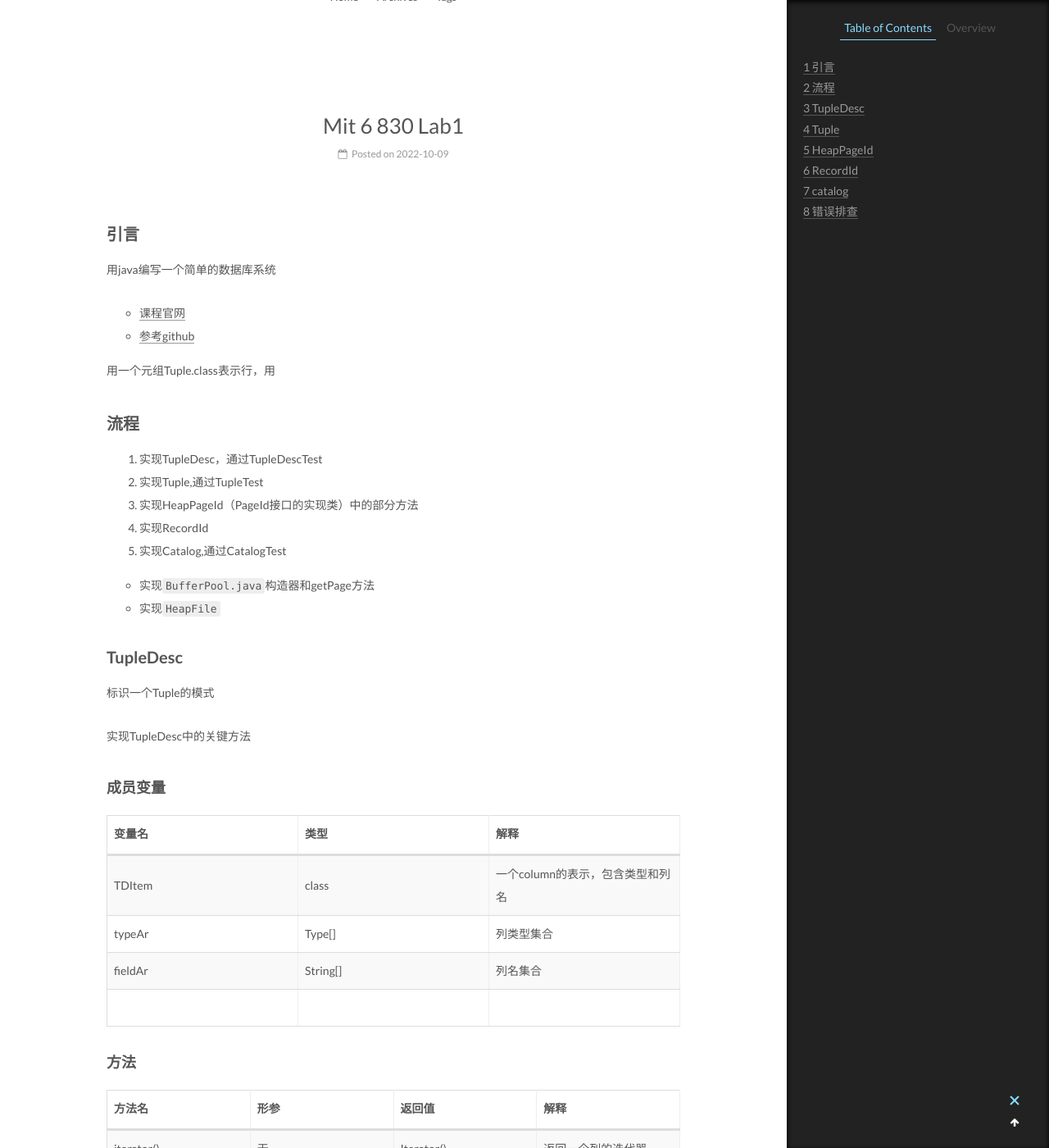
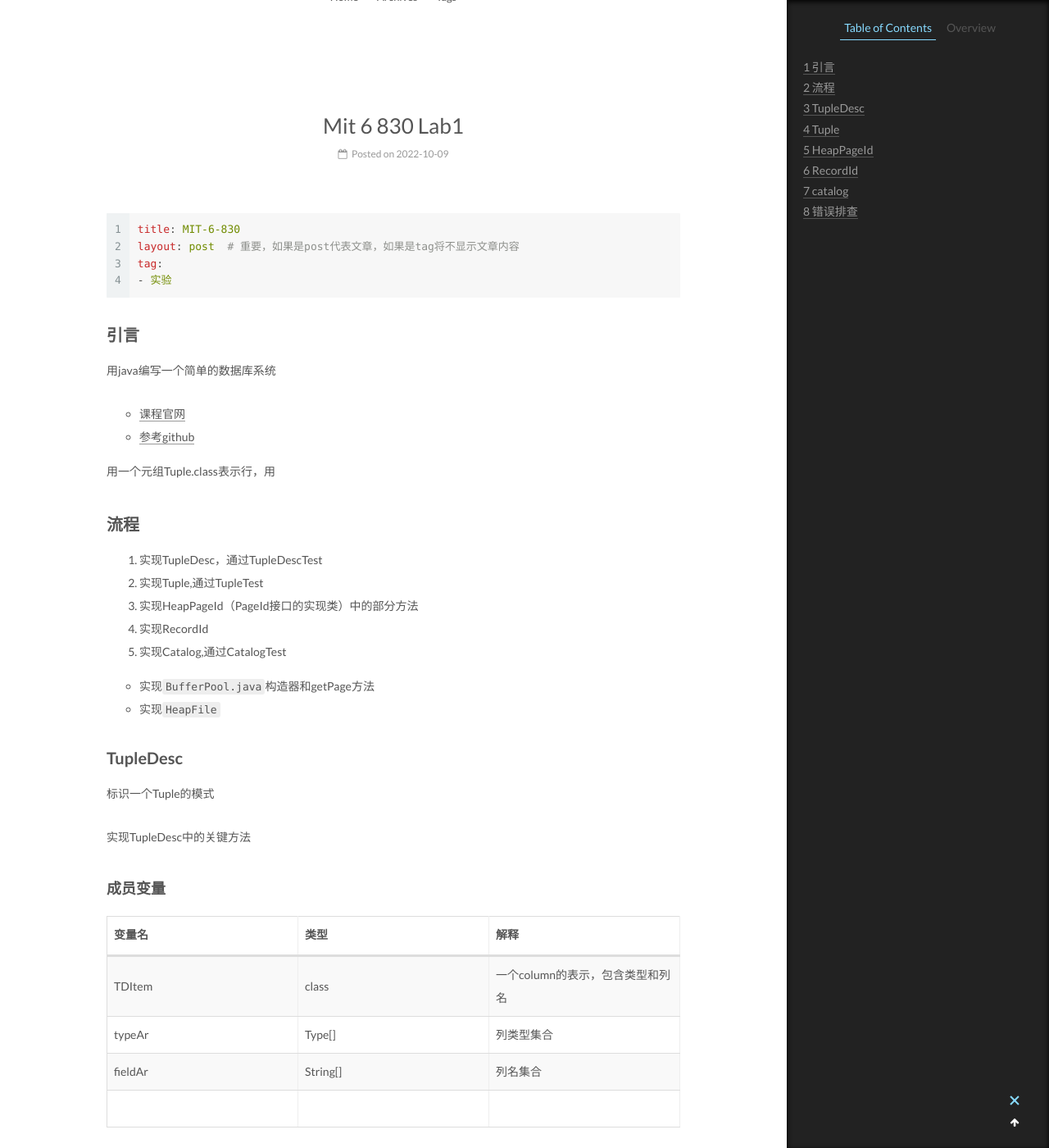
Before and after one commit to modiman/modiman.github.io, a Jekyll site: the page built from _posts/2022-10-09-MIT-6-830-Lab1.md, in a window 1280 px wide and 1400 px high, scrolled down 207 px. Shown: the whole window at 82% size. Built offline with Jekyll 4.4.1, drawn with Linux system fonts in a browser that asks for light colours.

Commit message:
修改头部，增加标签

````diff
--- a/_posts/2021-11-13-welcome-to-jekyll.markdown
+++ b/_posts/2021-11-13-welcome-to-jekyll.markdown
@@ -1,5 +1,5 @@
 ---
-title: 2021-11-13-welcome-to-jekyll.markdown
+title: Jekyll
 layout: post  # 重要，如果是post代表文章，如果是tag将不显示文章内容
 tag:
 - Jekyll
--- a/_posts/2022-10-09-MIT-6-830-Lab1.md
+++ b/_posts/2022-10-09-MIT-6-830-Lab1.md
@@ -1,3 +1,12 @@
+```yaml
+title: MIT-6-830
+layout: post  # 重要，如果是post代表文章，如果是tag将不显示文章内容
+tag:
+- 实验
+```
+
+
+
 ## 引言
 
 用java编写一个简单的数据库系统
````
